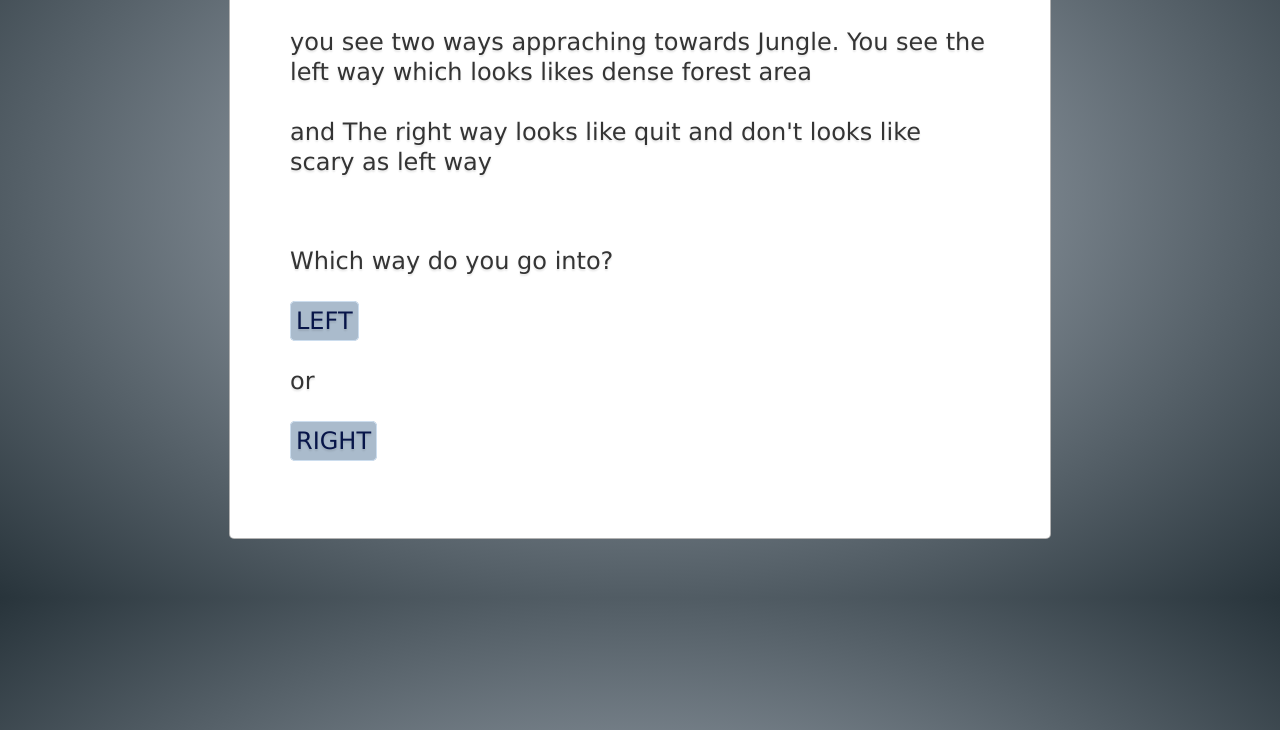
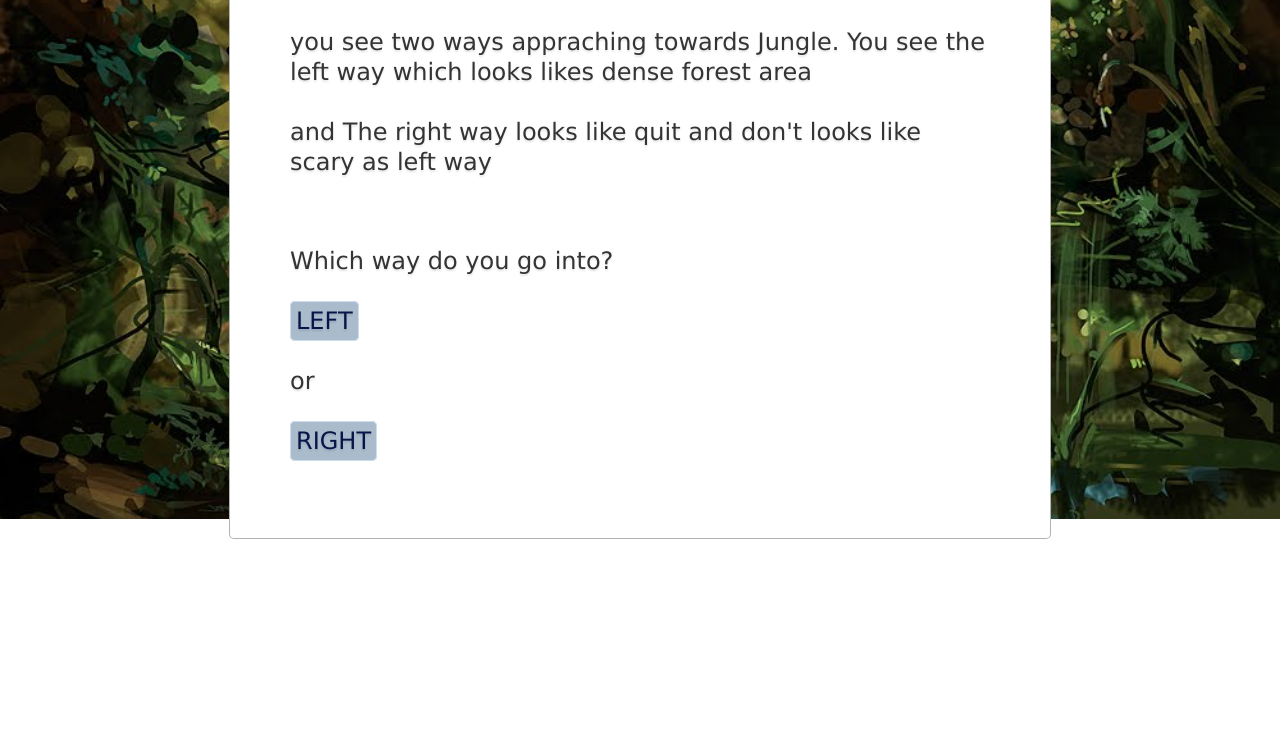
Before and after one commit to karansharma516/COMP2068-Assignment1, a plain HTML site: page COMP2068-Assignment1/index.html in a window 1280 px wide. Shown: the part 202-932 px from the top of the page. Drawn offline with Linux system fonts and the light colour scheme.

Commit message:
added background image

```diff
--- a/COMP2068-Assignment1/css/main.css
+++ b/COMP2068-Assignment1/css/main.css
@@ -1,5 +1,9 @@
 body {
 
+    background-image: url('../lib/images/Jungle-Background.jpg');
+    background-repeat:no-repeat;
+    background-size:100%;
+    /*
     background: #b5bdc8;
     background: -moz-radial-gradient(center, ellipse cover, #b5bdc8 0, #828c95 36%, #28343b 100%);
     background: -webkit-gradient(radial, center center, 0, center center, 100%, color-stop(0,#b5bdc8), color-stop(36%,#828c95), color-stop(100%,#28343b));
@@ -8,6 +12,7 @@ body {
     background: -ms-radial-gradient(center, ellipse cover, #b5bdc8 0,#828c95 36%,#28343b 100%);
     background: radial-gradient(ellipse at center, #b5bdc8 0,#828c95 36%,#28343b 100%);
     filter: progid:DXImageTransform.Microsoft.gradient( startColorstr='#b5bdc8', endColorstr='#28343b',GradientType=1 );
+   */
 }
 
 
```
